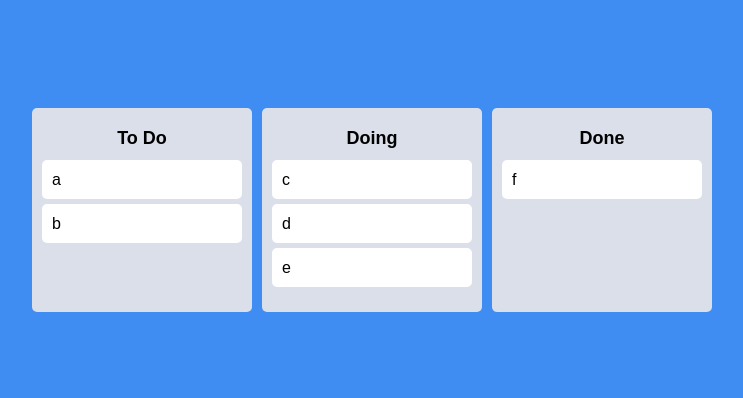
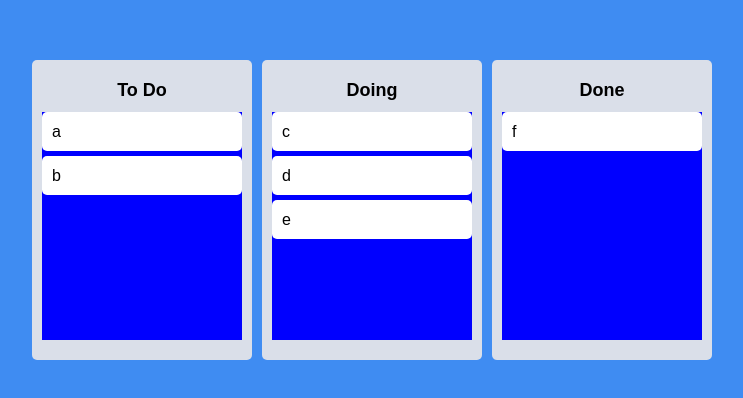
Before and after one commit to KimByul1225/react_beautiful_dnd, a React (Create React App) app: page / in a window 1280 px wide. Shown: the part 190-588 px from the top of the page, without its empty margins (268-1011 px from the left). Built offline with nearby package versions, Linux system fonts and the light colour scheme.

Commit message:
snapshot 통한 드래그 효과 처리중

```diff
--- a/src/Components/Board.tsx
+++ b/src/Components/Board.tsx
@@ -7,7 +7,10 @@
     padding: 20px 10px 20px 10px;
     background-color: ${(props) => props.theme.boardColor};
     border-radius: 5px;
-    min-height: 200px;
+    min-height: 300px;
+    display: flex;
+    flex-direction: column;
+
 `
 const Title = styled.h2`
     text-align: center;
@@ -15,6 +18,18 @@
     margin-bottom: 10px;
     font-size: 18px;
 `;
+
+interface IAreaProps{
+    isDraggingOver: boolean;
+    isDraggingFromThisWith: boolean;
+}
+
+const Area = styled.div<IAreaProps>`
+    background-color: ${props => props.isDraggingOver ? "pink" : props.isDraggingFromThisWith? "red" : "blue"};
+    flex-grow: 1;
+    transition: background-color .3s ease-in-out;
+`
+
 interface IBoardProps {
     toDos: string[];
     boardId: string;
@@ -25,13 +40,18 @@
         <Wrapper>
             <Title>{boardId}</Title>
             <Droppable droppableId={boardId}>
-                {(provided) => (
-                <div ref={provided.innerRef} {...provided.droppableProps}>
+                {(provided, snapthot) => (
+                <Area
+                //snapthot을 통해 드래해서 board로 들어오고 떠났는지 여부를 styled 컴포넌트로 넘긴다.
+                isDraggingOver={snapthot.isDraggingOver}
+                isDraggingFromThisWith={Boolean(snapthot.draggingFromThisWith)}
+                ref={provided.innerRef}
+                {...provided.droppableProps}>
                     {toDos.map((toDo, index) => (
                     <DraggableCard key={toDo} index={index} toDo={toDo} />
                     ))}
                     {provided.placeholder}
-                </div>
+                </Area>
                 )}
             </Droppable>
         </Wrapper>
```
